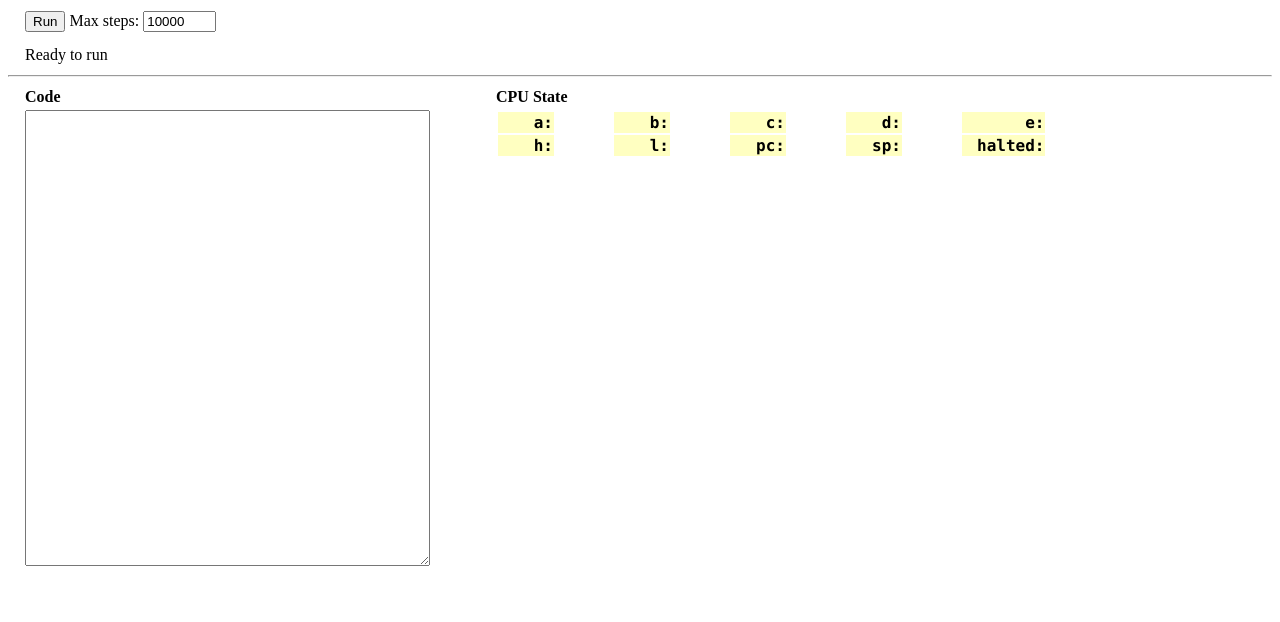
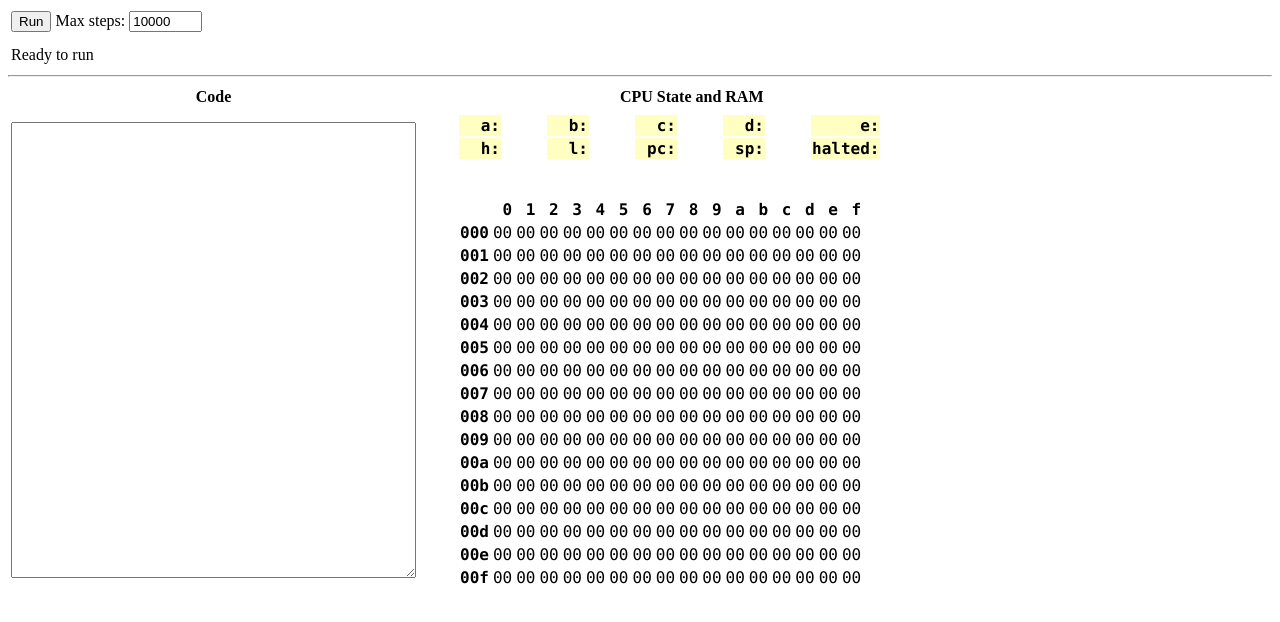
Before and after one commit to eliben/js-8080-sim, a website: page index.html in a window 1280 px wide. Drawn offline with Linux system fonts and the light colour scheme.

Commit message:
Show memory table

```diff
--- a/index.html
+++ b/index.html
@@ -3,10 +3,13 @@
   #spacerheader {
     width: 30px;
   }
-  th, td {
+  #spacerow {
+    height: 30px;
+  }
+  /*th, td {
     text-align: left;
     padding-left: 15px;
-  }
+  }*/
   .stored {
     background-color: #d4eed4;
   }
@@ -25,6 +28,11 @@
     table-layout: fixed;
   }
 
+  #ram {
+    font-family: "Lucida Console", Courier, monospace;
+    table-layout: fixed;
+  }
+
   #cpuState tr td {
     min-width: 40px;
   }
@@ -33,6 +41,11 @@
     background-color: #ffffc1;
     text-align: right;
     font-weight: bold;
+  }
+
+  td.ramHeader {
+    font-weight: bold;
+    text-align: right;
   }
 
  /*
@@ -56,13 +69,21 @@
   <tr>
     <th>Code</th>
     <th id="spacerheader"></th>
-    <th>CPU State</th>
+    <th>CPU State and RAM</th>
   </tr>
   <tr>
     <td><textarea id="codetext" name="codetext" rows="30" cols="48" spellcheck="false"></textarea></td>
     <td></td>
     <td style="vertical-align: top;">
-      <table id="cpuState">
+      <table>
+        <tr>
+          <td><div><table id="cpuState"></table></div></td>
+        </tr>
+        <tr id="spacerow">
+        </tr>
+        <tr>
+          <td><div><table id="ram"></table></div></td>
+        </tr>
       </table>
     </td>
   </tr>
--- a/ui.js
+++ b/ui.js
@@ -6,9 +6,9 @@ const STORAGE_ID = 'js8080sim';
 const codetext = document.querySelector('#codetext');
 const maxsteps = document.querySelector('#maxsteps');
 codetext.addEventListener('keydown', codetextKey);
-
 document.querySelector("#run").addEventListener("mousedown", runCode);
 
+// Create and populate the CPU state table.
 const cpuStateTable = document.querySelector('#cpuState');
 const registers = ['a', 'b', 'c', 'd', 'e',
                    'h', 'l', 'pc', 'sp', 'halted']
@@ -43,6 +43,32 @@ for (let i = 0; i < registers.length; i++) {
   if (i % 5 == 4) {
     cpuStateTable.appendChild(row);
   }
+}
+
+// Create and populate the RAM table.
+const ramTable = document.querySelector('#ram');
+let headrow = elt("tr", elt("td"));
+for (let i = 0; i < 16; i++) {
+  let headtd = elt("td", `${i.toString(16)}`);
+  headtd.classList.add("ramHeader");
+  headrow.appendChild(headtd);
+}
+ramTable.appendChild(headrow);
+
+const NROWS = 16;
+let ramValues = [];
+for (let i = 0; i < NROWS; i++) {
+  let row = elt("tr");
+  let headtd = elt("td", `${i.toString(16).padStart(3, 0)}`);
+  headtd.classList.add("ramHeader");
+  row.appendChild(headtd);
+
+  for (let i = 0; i < 16; i++) {
+    let ramval = document.createTextNode("00");
+    ramValues.push(ramval);
+    row.appendChild(elt("td", ramval));
+  }
+  ramTable.appendChild(row);
 }
 
 loadUiState();
@@ -95,6 +121,7 @@ function runCode() {
     }
     let [state, mem] = runProg(prog, parseInt(maxsteps.value));
 
+    // Populate CPU state / registers.
     for (let regName of Object.keys(state)) {
       if (cpuStateValues.hasOwnProperty(regName)) {
         let valueElement = cpuStateValues[regName];
@@ -105,6 +132,11 @@ function runCode() {
       } else {
         console.log('cannot find state value for', regName);
       }
+    }
+
+    // Populate RAM.
+    for (let i = 0; i < 16 * 16; i++) {
+      ramValues[i].textContent = `${mem[i].toString(16).padStart(2, 0)}`;
     }
 
     setStatusSuccess();
```
